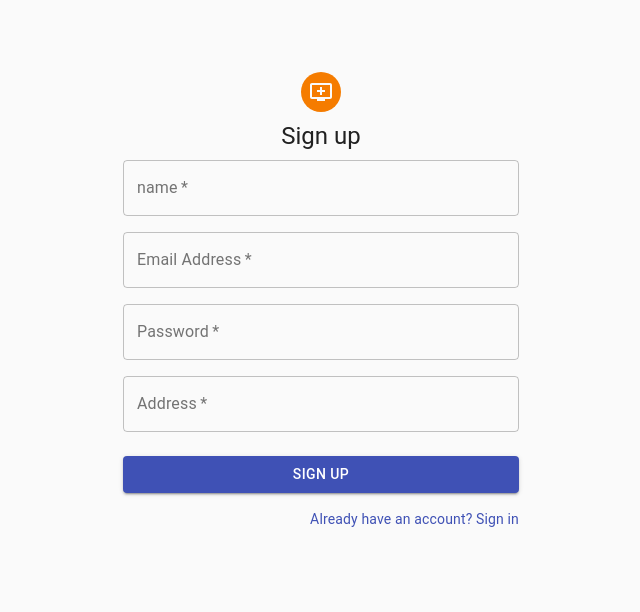
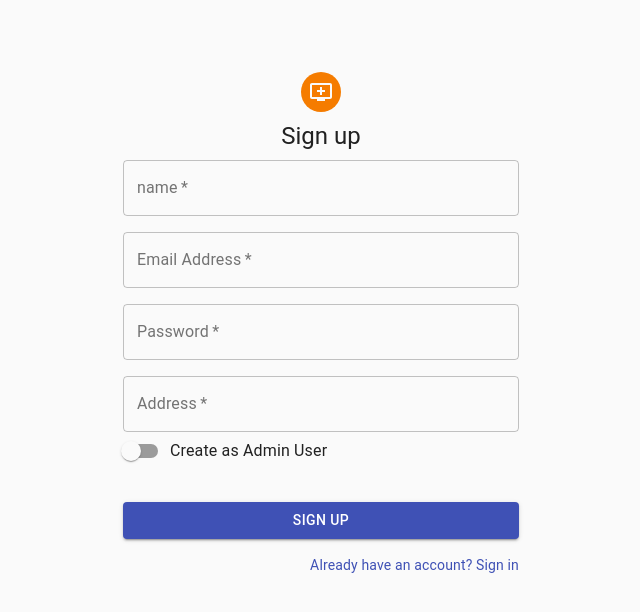
Before and after one commit to LeoAndKadabra/wbdv-sp21-react, a React (Create React App) app in the folder wbdv-final-movie-seeker/: page /signup in a window 1280 px wide. Shown: the top 612 px of the page, without its empty margins (319-959 px from the left). Built offline with nearby package versions, Linux system fonts and the light colour scheme.

Commit message:
add isAdmin in sigup

```diff
--- a/wbdv-final-movie-seeker/src/components/User/signup-page.js
+++ b/wbdv-final-movie-seeker/src/components/User/signup-page.js
@@ -10,6 +10,10 @@ import AddToQueue from '@material-ui/icons/AddToQueue';
 import Typography from '@material-ui/core/Typography';
 import Container from '@material-ui/core/Container';
 import {userPageStyles} from './login-page';
+import FormControl from '@material-ui/core/FormControl';
+import FormGroup from '@material-ui/core/FormGroup';
+import FormControlLabel from '@material-ui/core/FormControlLabel';
+import Switch from '@material-ui/core/Switch';
 
 import userService from '../../services/user-service'
 import { useHistory } from "react-router-dom";
@@ -21,6 +25,15 @@ export default function SignUpPage() {
   const pwdRef = useRef("pwd");
   const emailRef = useRef("email");
   const addrRef = useRef("addr");
+
+  const [adminState, setAdminState] = React.useState({
+    isAdmin: false,
+  });
+
+  const handleChange = (event) => {
+    setAdminState({ ...adminState, [event.target.name]: event.target.checked });
+  };
+
   return (
       <Container component="main" maxWidth="xs">
         <CssBaseline />
@@ -84,20 +97,33 @@ export default function SignUpPage() {
                 />
               </Grid>
             </Grid>
+            <Grid>
+              <FormControl component="fieldset">
+                <FormGroup>
+                  <FormControlLabel
+                      control={<Switch checked={adminState.isAdmin} onChange={handleChange} name="isAdmin" />}
+                      label="Create as Admin User"
+                  />
+                </FormGroup>
+
+              </FormControl>
+            </Grid>
             <Button
                 fullWidth
                 variant="contained"
                 color="primary"
                 className={classes.submit}
                 onClick={() => {
+                  console.log("registered admin state: ", adminState)
                     userService.register({
                         username: userRef.current.value,
                         password: pwdRef.current.value,
                         address:  addrRef.current.value,
                         email: emailRef.current.value,
+                        isAdmin: adminState,
                     }).then(
-                        user => console.log(user)
-                    )
+                        user => console.log("registeredUser: ", user)
+                    );
                   history.push("/login");
                 }}
             >
```
Also changed, not shown: wbdv-final-movie-seeker/src/models/user.js (+6 -1 lines).
